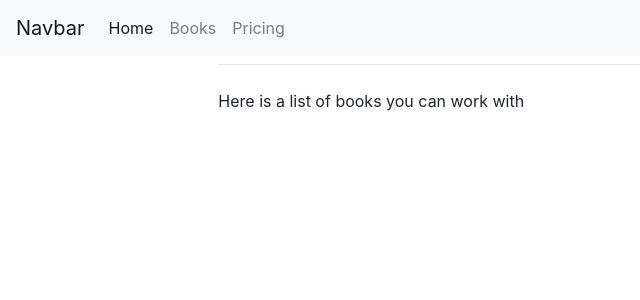
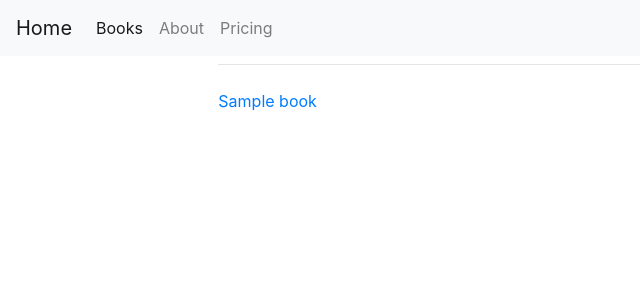
Before and after one commit to mangoseeker/Test-repo, a Django app: page /books/ in a window 1280 px wide. Shown: the top 300 px of the page, without its empty margins (0-640 px from the left). Run offline with Django 3.2, Linux system fonts and the light colour scheme; tables that the repository leaves empty hold one stand-in row (values such as "Sample post"); some libraries are stand-ins or nearby versions.

Commit message:
book list endpoint

```diff
--- a/polls/urls.py
+++ b/polls/urls.py
@@ -7,5 +7,8 @@ urlpatterns = [
     path('index/', views.index, name='index'),
     path('books/', views.books, name='books'),
     path('home/', views.home, name="home"),
+    path('bookinfo/', views.bookinfo, name="bookinfo"),
+    path('about/', views.about, name="about"),
+    path("bookinfo/<int:Book_id>/", views.bookid, name="idofbook"),
 
 ]
--- a/polls/views.py
+++ b/polls/views.py
@@ -1,5 +1,6 @@
 from django.shortcuts import render
 from django.http import HttpResponse
+from .models import Book
 
 def index(request):
     return HttpResponse("Hey, you, you're finally awake!")
@@ -8,4 +9,15 @@ def home(response):
     return render(response, "main/home.html", {})
 
 def books(response):
-    return render(response, "main/books.html", {})
+    my_books = Book.objects.all()
+    return render(response, "main/books.html", {"books": my_books})
+
+def bookinfo(response):
+    return render(response, "main/bookinfo.html", {})
+
+def about(response):
+    return render(response, "main/about.html", {})
+
+def bookid(response, Book_id):
+    print(Book_id)
+    return render(response, "main/bookinfo.html", {})
--- a/templates/main/base.html
+++ b/templates/main/base.html
@@ -24,17 +24,17 @@
 {#        <a href="/about">About</a>#}
 {#    </div>#}
 <nav class="navbar navbar-expand-lg navbar-light bg-light">
-  <a class="navbar-brand" href="#">Navbar</a>
+  <a class="navbar-brand" href="/home/">Home</a>
   <button class="navbar-toggler" type="button" data-toggle="collapse" data-target="#navbarNav" aria-controls="navbarNav" aria-expanded="false" aria-label="Toggle navigation">
     <span class="navbar-toggler-icon"></span>
   </button>
   <div class="collapse navbar-collapse" id="navbarNav">
     <ul class="navbar-nav">
       <li class="nav-item active">
-        <a class="nav-link" href="/home/">Home <span class="sr-only">(current)</span></a>
+        <a class="nav-link" href="/books/">Books <span class="sr-only">(current)</span></a>
       </li>
       <li class="nav-item">
-        <a class="nav-link" href="/books/">Books</a>
+        <a class="nav-link" href="/about/">About</a>
       </li>
       <li class="nav-item">
         <a class="nav-link" href="#">Pricing</a>
--- a/templates/main/books.html
+++ b/templates/main/books.html
@@ -1,7 +1,8 @@
 <!DOCTYPE html>
 {% extends 'main/base.html' %}
-
 {% block content %}
-    <p>Here is a list of books you can work with</p>
+{% for book in books %}
+    <a href="/bookinfo/{{ book.id }}">{{book.name}}</a>
+{% endfor %}
 {% endblock %}
 {% block header %}{% endblock %}
```
Also changed, not shown: templates/main/about.html (added, +15 -0 lines), templates/main/bookinfo.html (added, +15 -0 lines).
